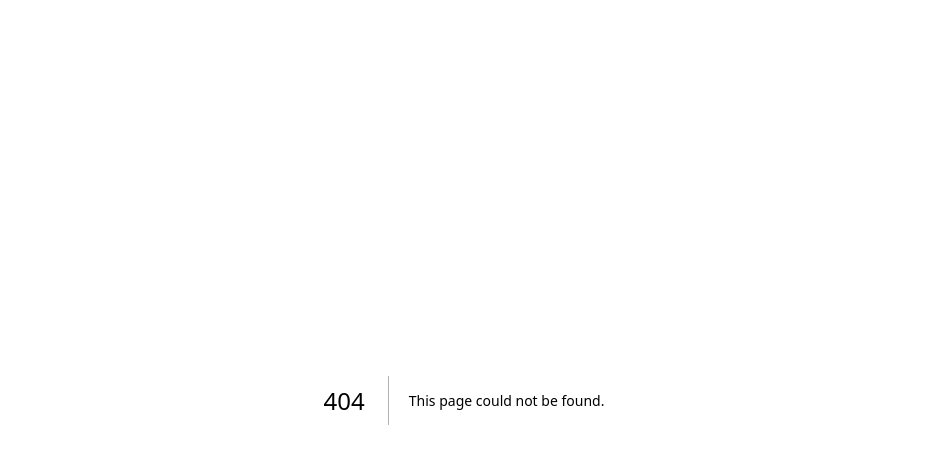
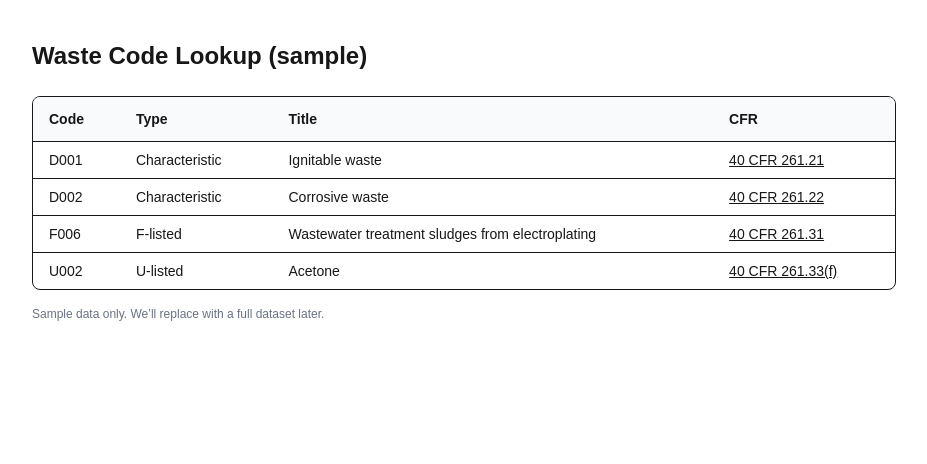
Before and after one commit to igrady2/rcra-quick-code, a Next.js app: page /codes in a window 1280 px wide. Before the commit this address had no page. Shown: the top 464 px of the page, without its empty margins (176-1103 px from the left). Built offline with nearby package versions, Linux system fonts and the light colour scheme.

Commit message:
feat: sample waste code table at /codes

```diff
--- /dev/null
+++ b/app/codes/page.tsx
@@ -0,0 +1,61 @@
+import fs from "node:fs";
+import path from "node:path";
+
+type WasteCode = {
+  code: string;
+  type: string;
+  title: string;
+  cfr_ref: string;
+};
+
+function getData(): WasteCode[] {
+  const file = path.join(process.cwd(), "data", "waste_codes.sample.json");
+  const raw = fs.readFileSync(file, "utf-8");
+  return JSON.parse(raw) as WasteCode[];
+}
+
+export default function CodesPage() {
+  const data = getData();
+
+  return (
+    <main className="mx-auto max-w-4xl px-4 py-10">
+      <h1 className="text-2xl font-semibold mb-6">Waste Code Lookup (sample)</h1>
+
+      <div className="overflow-x-auto border rounded-lg">
+        <table className="min-w-full text-sm">
+          <thead className="bg-gray-50">
+            <tr className="text-left">
+              <th className="px-4 py-3">Code</th>
+              <th className="px-4 py-3">Type</th>
+              <th className="px-4 py-3">Title</th>
+              <th className="px-4 py-3">CFR</th>
+            </tr>
+          </thead>
+          <tbody>
+            {data.map((row) => (
+              <tr key={row.code} className="border-t">
+                <td className="px-4 py-2 font-medium">{row.code}</td>
+                <td className="px-4 py-2">{row.type}</td>
+                <td className="px-4 py-2">{row.title}</td>
+                <td className="px-4 py-2">
+                  <a
+                    className="underline"
+                    href={`https://www.ecfr.gov/current/title-40/chapter-I/subchapter-I/part-261`}
+                    target="_blank"
+                    rel="noreferrer"
+                  >
+                    {row.cfr_ref}
+                  </a>
+                </td>
+              </tr>
+            ))}
+          </tbody>
+        </table>
+      </div>
+
+      <p className="mt-4 text-xs text-gray-500">
+        Sample data only. We’ll replace with a full dataset later.
+      </p>
+    </main>
+  );
+}
--- /dev/null
+++ b/data/waste_codes.sample.json
@@ -0,0 +1,6 @@
+[
+  { "code": "D001", "type": "Characteristic", "title": "Ignitable waste", "cfr_ref": "40 CFR 261.21" },
+  { "code": "D002", "type": "Characteristic", "title": "Corrosive waste", "cfr_ref": "40 CFR 261.22" },
+  { "code": "F006", "type": "F-listed", "title": "Wastewater treatment sludges from electroplating", "cfr_ref": "40 CFR 261.31" },
+  { "code": "U002", "type": "U-listed", "title": "Acetone", "cfr_ref": "40 CFR 261.33(f)" }
+]
```
